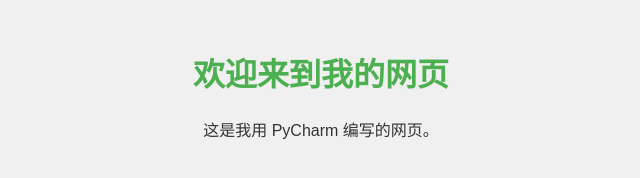
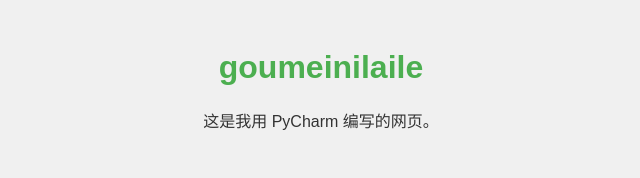
Before and after one commit to linfengya/my-website, a plain HTML site: page index.html in a window 1280 px wide. Shown: the whole page, without its empty margins (319-959 px from the left). Drawn offline with Linux system fonts and the light colour scheme.

Commit message:
Update index.html

```diff
--- a/index.html
+++ b/index.html
@@ -8,7 +8,7 @@
     <link rel="stylesheet" href="style.css">
 </head>
 <body>
-    <h1>欢迎来到我的网页</h1>
+    <h1>goumeinilaile</h1>
     <p>这是我用 PyCharm 编写的网页。</p>
     <!-- 关联 JavaScript 文件 -->
     <script src="script.js"></script>
```
